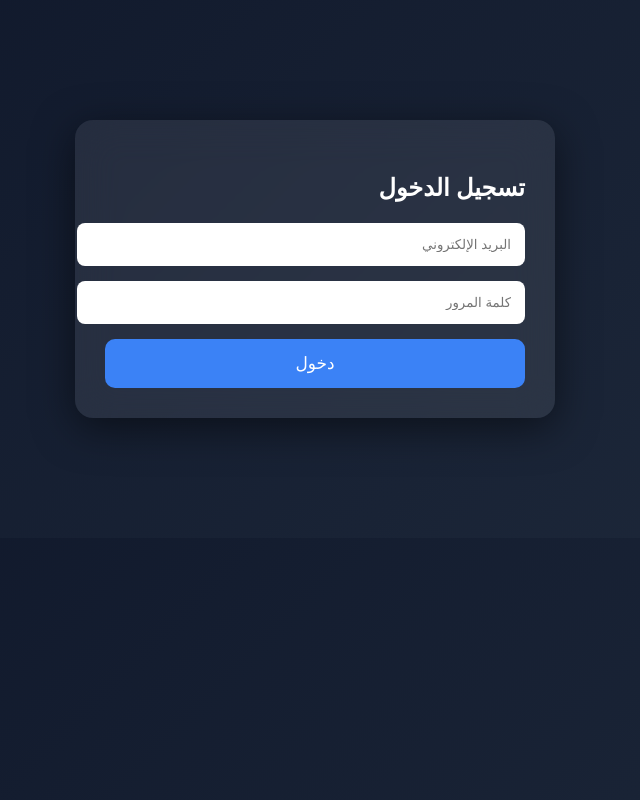
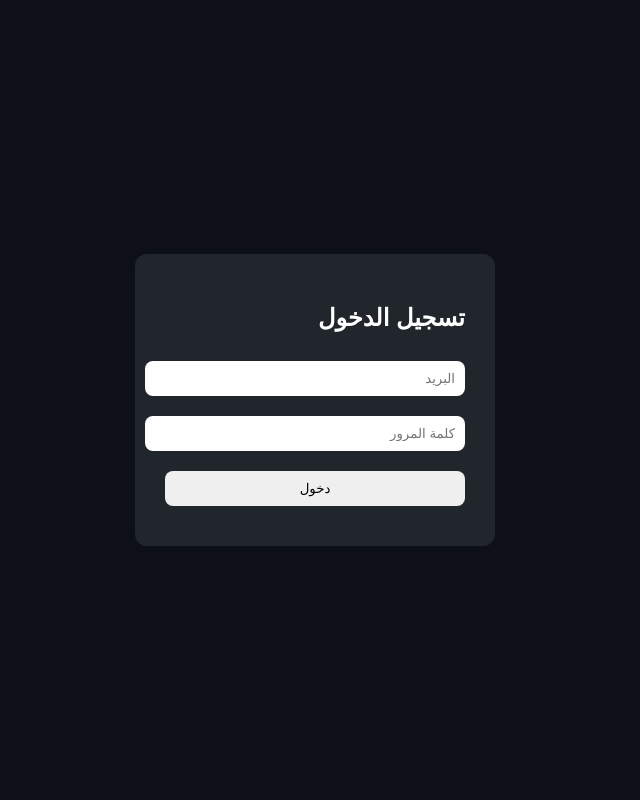
Before and after one commit to mikelsamyr79-create/Hr--direction-, a plain HTML site: page login.html in a window 1280 px wide. Shown: the whole page, without its empty margins (325-965 px from the left). Drawn offline with Linux system fonts and the light colour scheme; files that its build step writes are made by us from their sources.

Commit message:
Add files via upload

```diff
--- a/auth_protect.js
+++ b/auth_protect.js
@@ -1,2 +1 @@
-
-console.log("حماية الصفحات سيتم تفعيلها بعد ربط Firebase.");
+console.log('حماية ستكون عبر Firebase');
--- a/login.html
+++ b/login.html
@@ -1,20 +1,17 @@
-
 <!DOCTYPE html>
 <html lang="ar" dir="rtl">
 <head>
 <meta charset="UTF-8">
 <title>تسجيل الدخول</title>
 <link rel="stylesheet" href="assets/css/style.css">
+<script src="assets/js/auth.js"></script>
 </head>
-<body>
-
-<div class="center-box">
-    <h2>تسجيل الدخول</h2>
-    <input id="email" placeholder="البريد الإلكتروني">
-    <input id="password" type="password" placeholder="كلمة المرور">
-    <button onclick="login()">دخول</button>
+<body class="login-page">
+<div class="login-box">
+<h2>تسجيل الدخول</h2>
+<input id="email" placeholder="البريد">
+<input id="password" type="password" placeholder="كلمة المرور">
+<button onclick="login()">دخول</button>
 </div>
-
-<script src="assets/js/auth.js"></script>
 </body>
 </html>
--- a/style.css
+++ b/style.css
@@ -1,43 +1,8 @@
-
-body {
-    margin: 0;
-    font-family: 'Segoe UI', sans-serif;
-    background: linear-gradient(135deg, #0f172a, #1e293b);
-    background-size: cover;
-    color: white;
-}
-.center-box {
-    width: 420px;
-    margin: 120px auto;
-    padding: 30px;
-    background: rgba(255,255,255,0.08);
-    border-radius: 18px;
-    backdrop-filter: blur(20px);
-    box-shadow: 0 10px 40px rgba(0,0,0,0.5);
-}
-input, select {
-    width: 100%;
-    padding: 14px;
-    margin-bottom: 15px;
-    border-radius: 8px;
-    border: none;
-}
-button {
-    width: 100%;
-    padding: 14px;
-    background: #3b82f6;
-    border: none;
-    border-radius: 10px;
-    color: white;
-    font-size: 17px;
-}
-nav {
-    background: rgba(255,255,255,0.05);
-    padding: 16px;
-    backdrop-filter: blur(15px);
-}
-nav a {
-    color: white;
-    margin: 0 15px;
-    text-decoration: none;
-}
+body{margin:0;font-family:sans-serif;background:#0d1117;color:white}
+.top-nav{background:#161b22;padding:15px;text-align:center;font-size:22px}
+.container{display:flex;flex-wrap:wrap;gap:20px;padding:20px}
+.card{background:#21262d;padding:20px;border-radius:12px;width:200px;text-align:center}
+.card.big{width:100%}
+.login-page{display:flex;justify-content:center;align-items:center;height:100vh}
+.login-box{background:#21262d;padding:30px;border-radius:12px;width:300px}
+input,button{width:100%;padding:10px;margin:10px 0;border:none;border-radius:8px}
```
Also changed, not shown: auth.js (+1 -7 lines), dashboard.html (added, +17 -0 lines), index.html (+6 -12 lines), roles.html (added, +16 -0 lines).
